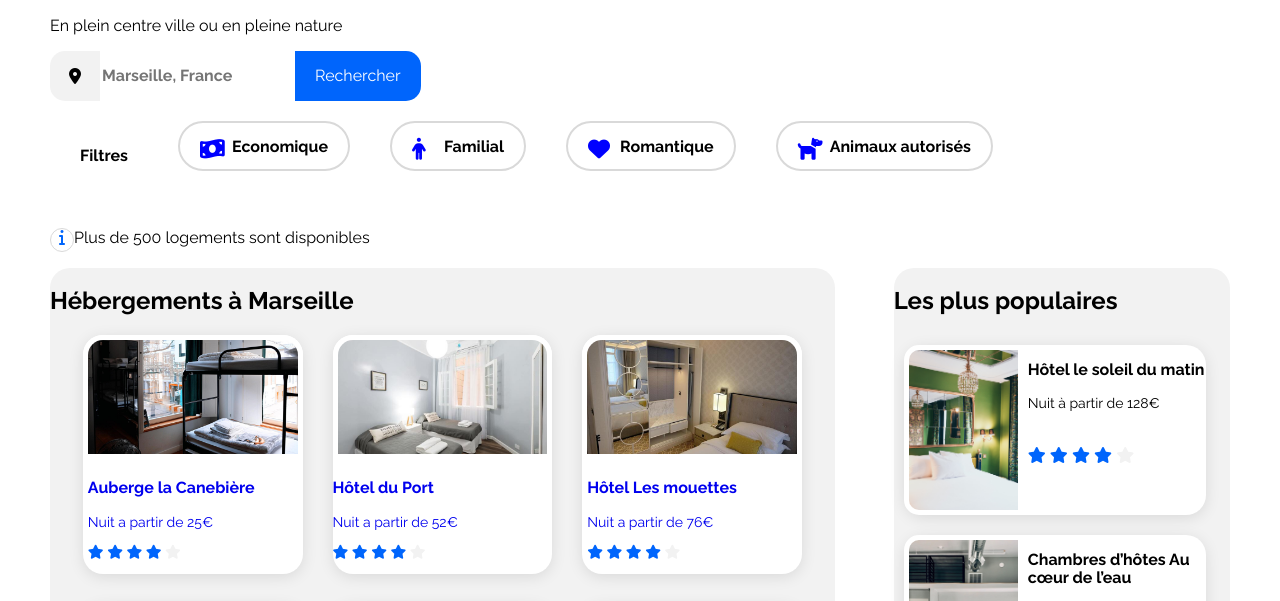
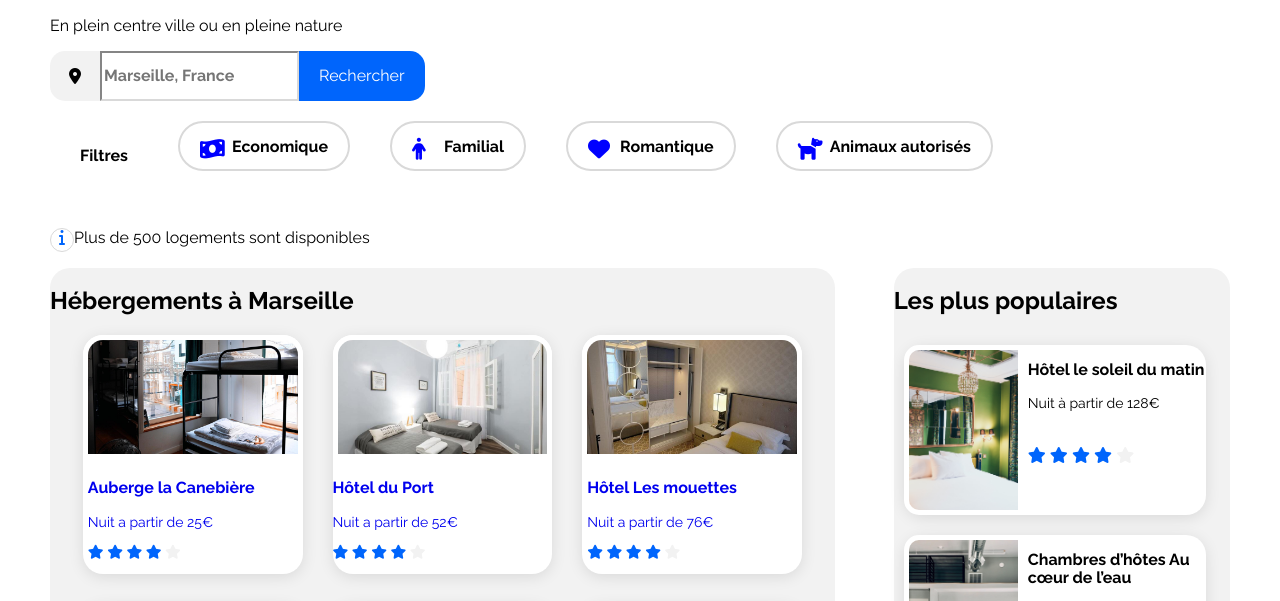
Before and after one commit to B-rimel/Projet-2-Booki, a plain HTML site: page index.html in a window 1280 px wide. Shown: the part 119-720 px from the top of the page. Drawn offline with nearby package versions, Linux system fonts and the light colour scheme.

Commit message:
Correction de la bordure du formulaire

```diff
--- a/CSS/style.css
+++ b/CSS/style.css
@@ -90,7 +90,7 @@ form div i {
     color: black;
 }
 form input {
-    border: none;
+    border-color: #D9D9D9;
     color:black;
     font-weight: 700;
 }
```
